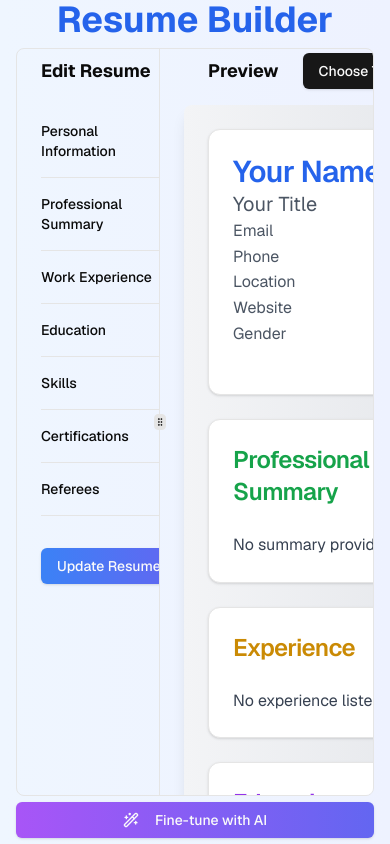
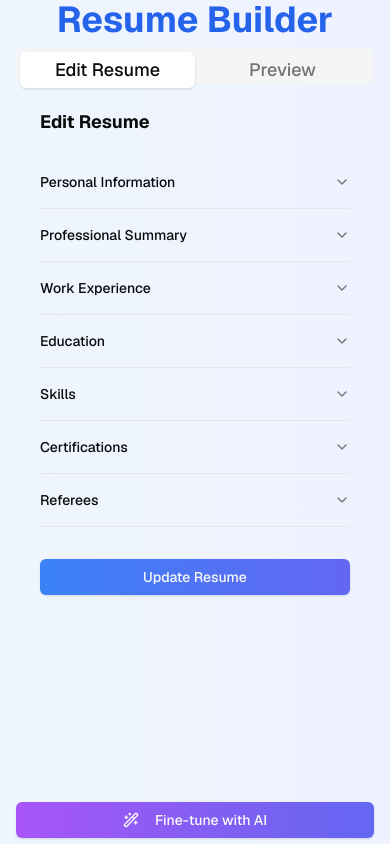
Before and after one commit to AustinKingOry/resume-builder, a Next.js app: page / in a window 390 px wide. Built offline with nearby package versions, Linux system fonts and the light colour scheme.

Commit message:
Use tabs in small screens for responsiveness

```diff
--- a/src/app/page.tsx
+++ b/src/app/page.tsx
@@ -1,6 +1,6 @@
 "use client"
 
-import { useState } from "react";
+import React, { useState } from "react";
 import ResumeForm from "./components/ResumeForm";
 import ResumePreview from "./components/ResumePreview";
 import type { ResumeData, ResumeTemplate } from "./types";
@@ -10,8 +10,11 @@ import { ResizableHandle, ResizablePanel, ResizablePanelGroup } from "@/componen
 import { ScrollArea } from "@/components/ui/scroll-area";
 import Head from "next/head";
 import TemplateSelector from "./components/TemplateSelector";
+import { useMediaQuery } from "@/hooks/use-media-query";
+import { Tabs, TabsContent, TabsList, TabsTrigger } from "@/components/ui/tabs"
 
 export default function Home() {
+    const isDesktop = useMediaQuery("(min-width: 768px)")
     const [resumeData, setResumeData] = useState<ResumeData>({
         selectedTemplate: "classic",
         personalInfo: {
@@ -92,6 +95,7 @@ export default function Home() {
                 <h1 className="text-4xl font-bold mb-6 text-center text-blue-600">Resume Builder</h1>
             </div>
             <div className="h-[90%] py-1.5">
+                {isDesktop ?
                 <ResizablePanelGroup direction="horizontal" className="min-h-[200px] w-full rounded-lg border md:min-w-[450px]">
                     <ResizablePanel defaultSize={40}>
                         <ScrollArea className="h-full w-full">
@@ -114,6 +118,7 @@ export default function Home() {
                         </ScrollArea>
                     </ResizablePanel>
                 </ResizablePanelGroup>
+                :(<MobileView handleUpdate={handleUpdate} resumeData={resumeData} handleTemplateSelect={handleTemplateSelect} />)}
             </div>
             <div className="w-full h-[4%]">
                 <Button onClick={handleAIFineTune} className="w-full bg-gradient-to-r from-purple-500 to-indigo-500 hover:from-purple-600 hover:to-indigo-600">
@@ -126,3 +131,38 @@ export default function Home() {
     </>
   )
 }
+
+type ResumeFormProps = {
+    handleUpdate: (data: ResumeData) => void
+    resumeData: ResumeData
+    handleTemplateSelect: (template: ResumeTemplate) => void
+  }
+const MobileView = ({ handleUpdate, resumeData, handleTemplateSelect }: ResumeFormProps) => {
+    return (
+        <Tabs defaultValue="form" className="w-full">
+        <TabsList className="grid w-full grid-cols-2 mb-4">
+          <TabsTrigger value="form" className="text-lg">
+            Edit Resume
+          </TabsTrigger>
+          <TabsTrigger value="preview" className="text-lg">
+            Preview
+          </TabsTrigger>
+        </TabsList>
+        <TabsContent value="form">
+            <h2 className="px-6 py-2 text-lg font-bold">Edit Resume</h2>
+            <div className="h-full w-full px-6 py-3">
+                <ResumeForm onUpdate={handleUpdate} initialData={resumeData} />
+            </div>
+        </TabsContent>
+        <TabsContent value="preview">
+            <div className="w-full flex items-center justify-between px-6">
+                <h2 className="px-6 py-2 text-lg font-bold">Preview</h2>
+                <TemplateSelector selectedTemplate={resumeData.selectedTemplate} onTemplateSelect={handleTemplateSelect} />
+            </div>
+            <div className="h-full w-full px-6 py-3">
+                <ResumePreview data={resumeData} />
+            </div>
+        </TabsContent>
+      </Tabs>
+    )
+}
```
